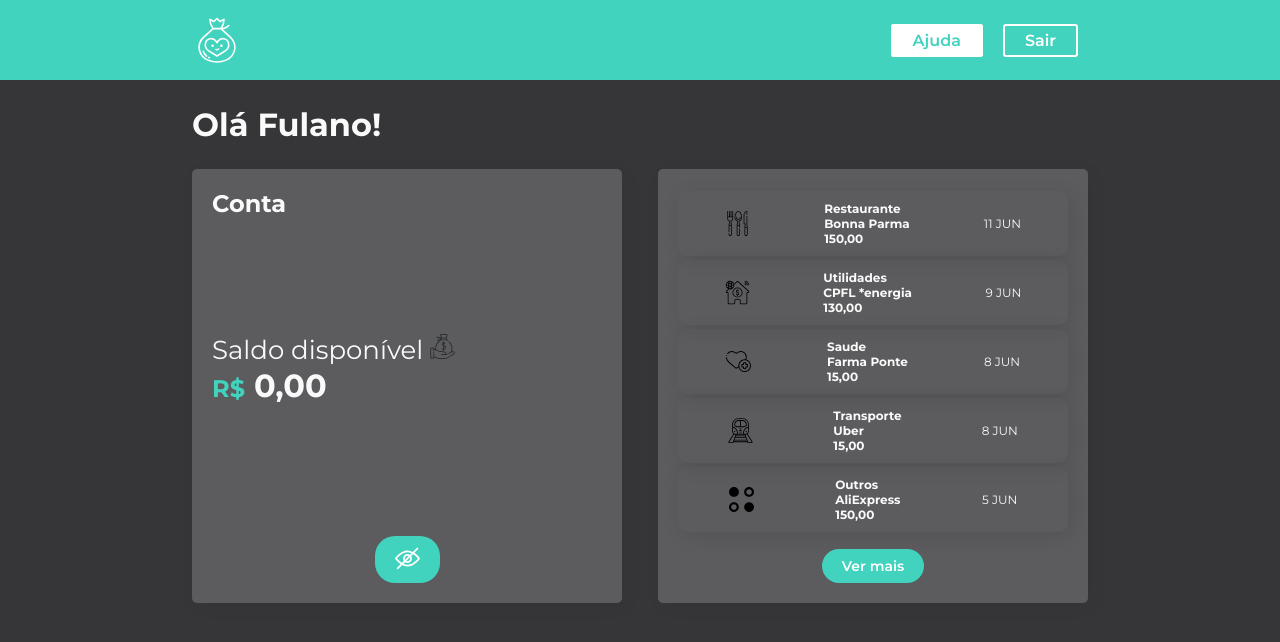
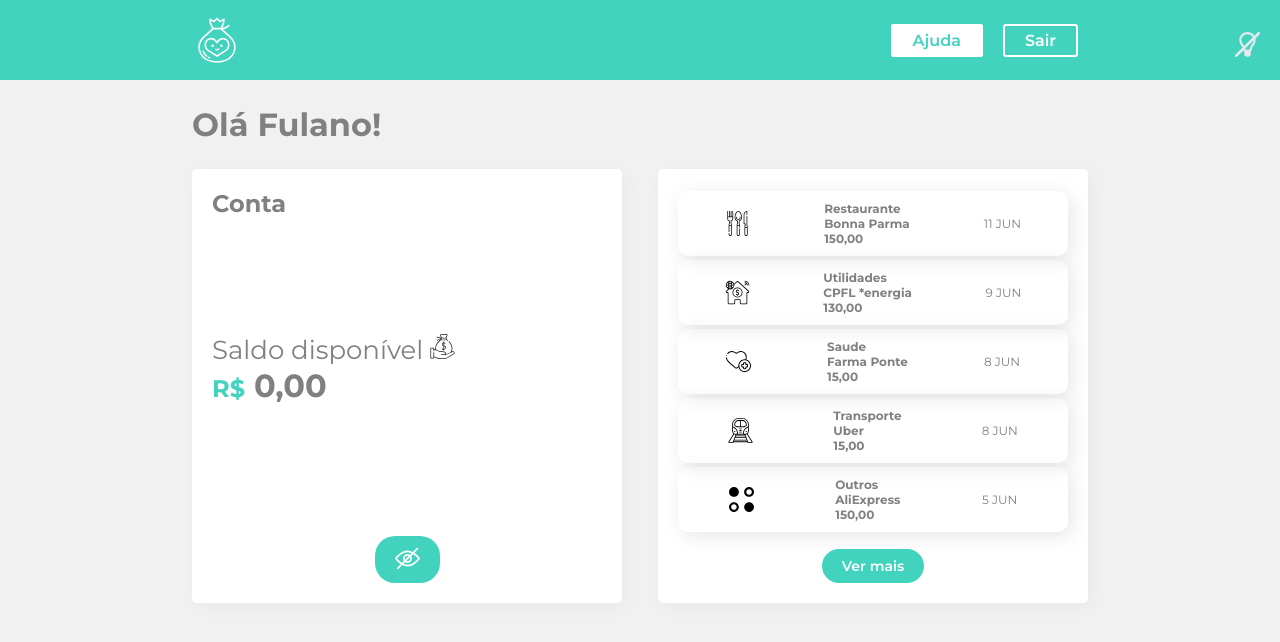
Before and after one commit to sucodelarangela/smart-bank, a React (Create React App) app: page / in a window 1280 px wide. Shown: the top 642 px of the page. Built offline with nearby package versions, Linux system fonts and the light colour scheme.

Commit message:
button to change theme and icons color correction

```diff
--- a/src/App.js
+++ b/src/App.js
@@ -1,20 +1,32 @@
-import React from "react";
+import React, { useState } from "react";
 // importando o Theme Provider para mudar os temas
 import { ThemeProvider } from "styled-components";
 import { temaClaro, temaEscuro } from "./Components/UI/temas";
+import { BtnTema } from "./Components/UI";
 
 import Cabecalho from "./Components/Cabecalho";
 import Container from "./Components/Container";
 
 // importando estilos globais
 import { GlobalStyle } from "./Components/GlobalStyle";
+import SwitchTheme from "./Components/SwitchTheme";
 
 function App() {
+  // criando um state para salvar o estado do tema atual
+  const [tema, setTema] = useState(true);
+
+  const toggleTheme = () => {
+    setTema((tema) => !tema);
+  };
+
   return (
     // usando o Theme Provider, abraçando todo o conteúdo
-    <ThemeProvider theme={temaEscuro}>
+    <ThemeProvider theme={tema ? temaClaro : temaEscuro}>
       {/* usando estilos globais */}
       <GlobalStyle />
+      <BtnTema onClick={toggleTheme}>
+        <SwitchTheme tema={tema} />
+      </BtnTema>
       <Cabecalho />
       <Container />
     </ThemeProvider>
--- a/src/Components/Conta/index.jsx
+++ b/src/Components/Conta/index.jsx
@@ -6,7 +6,7 @@
 import dinheiro from "../../assets/images/dinheiro.svg";
 
 // importando o Icone global para uso no lugar de <img className="imagem-icone"/>
-import { Icone, Box, Botao, Saldo, Detalhe } from "../UI";
+import { Icone, Box, Botao, Saldo, Detalhe, IconeTema } from "../UI";
 
 // componente que irá herdar estilos de Icone. Dessa forma, podemos adicionar estilizações específicas para um determinado elemento sem aplicar as mesmas nos demais que seriam iguais
 const IconeMargin = styled(Icone)`
@@ -26,7 +26,7 @@
       <div style={{ fontSize: "26px", padding: "20px 0" }}>
         Saldo disponível{" "}
         <span>
-          <Icone src={dinheiro} alt="Ícone Saldo" />
+          <IconeTema src={dinheiro} alt="Ícone Saldo" />
         </span>
         {toggleState ? (
           <Saldo>
--- a/src/Components/ImageFilter.js
+++ b/src/Components/ImageFilter.js
@@ -1,6 +1,6 @@
 // criando uma função para atribuir um ícone dinamicamente de acordo com o item do extrato
 import React from "react";
-import { Icone } from "./UI";
+import { IconeTema } from "./UI";
 
 import alimentacao from '../assets/images/alimentacao.svg';
 import outros from '../assets/images/outros.svg';
@@ -11,11 +11,11 @@
 export default (type) => {
     // usando Object Literals para retornar os ícones
     const Images = {
-        Restaurante: <Icone src={alimentacao} alt='Restaurante' />,
-        Utilidades: <Icone src={utilidades} alt='Utilidades' />,
-        Saude: <Icone src={saude} alt='Saúde' />,
-        Transporte: <Icone src={transporte} alt='Transporte' />,
-        default: <Icone src={outros} alt='Outros' />
+        Restaurante: <IconeTema src={alimentacao} alt='Restaurante' />,
+        Utilidades: <IconeTema src={utilidades} alt='Utilidades' />,
+        Saude: <IconeTema src={saude} alt='Saúde' />,
+        Transporte: <IconeTema src={transporte} alt='Transporte' />,
+        default: <IconeTema src={outros} alt='Outros' />
     };
 
     return Images[type] || Images.default;
--- /dev/null
+++ b/src/Components/SwitchTheme/index.jsx
@@ -0,0 +1,9 @@
+import React from 'react';
+import ThemeOn from '../../assets/images/themeOn.svg';
+import ThemeOff from '../../assets/images/themeOff.svg';
+import { Icone } from '../UI';
+
+const claro = <Icone src={ThemeOn} alt='Tema claro' />;
+const escuro = <Icone src={ThemeOff} alt='Tema escuro' />;
+
+export default (({ tema }) => tema ? escuro : claro);
--- a/src/Components/UI/index.js
+++ b/src/Components/UI/index.js
@@ -4,6 +4,11 @@
 export const Icone = styled.img`
 height: 25px;
 width: 25px;
+`;
+
+// aplicando um filtro aos ícones quando mudar o tema da aplicação. Devemos substituir o componente Icone por IconeTema onde quisermos essa alteração
+export const IconeTema = styled(Icone)`
+filter: ${({ theme }) => theme.filter}
 `;
 
 export const Box = styled.div`
@@ -43,3 +48,12 @@
 export const Saldo = styled.div`
 font-weight: 700;
 font-size: 32px;`;
+
+export const BtnTema = styled.button`
+position: absolute;
+top: 4vh;
+right: 20px;
+background-color: inherit;
+border: none;
+cursor: pointer;
+`;
--- a/src/Components/UI/temas.js
+++ b/src/Components/UI/temas.js
@@ -4,11 +4,13 @@
 export const temaClaro = {
     body: fundoClaro,
     inside: conteudoClaro,
-    text: textoFundoClaro
+    text: textoFundoClaro,
+    filter: ''
 };
 
 export const temaEscuro = {
     body: fundoEscudo,
     inside: conteudoEscuro,
-    text: textoFundoEscudo
+    text: textoFundoEscudo,
+    filter: 'invert(100%)'
 };
```
